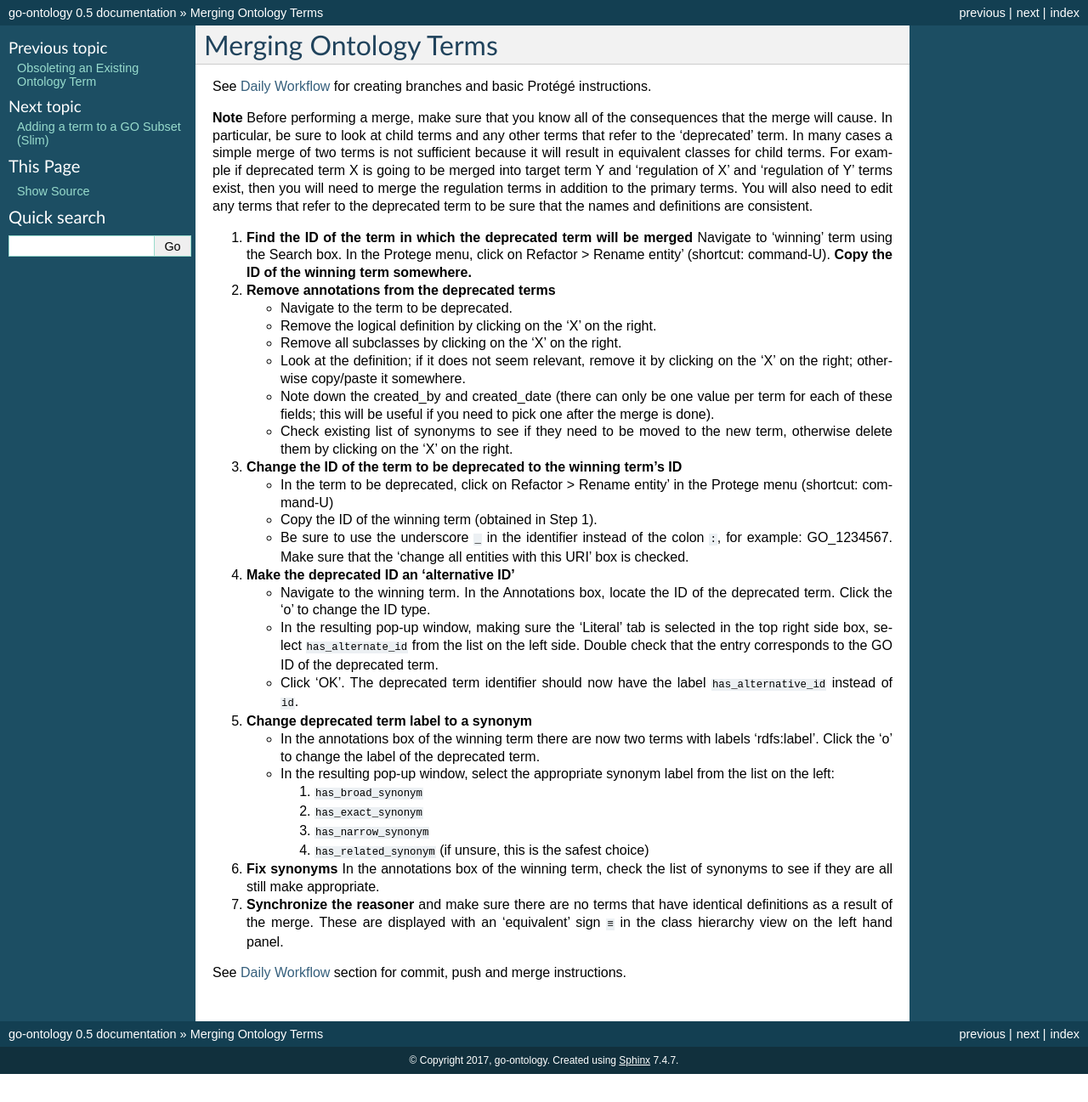
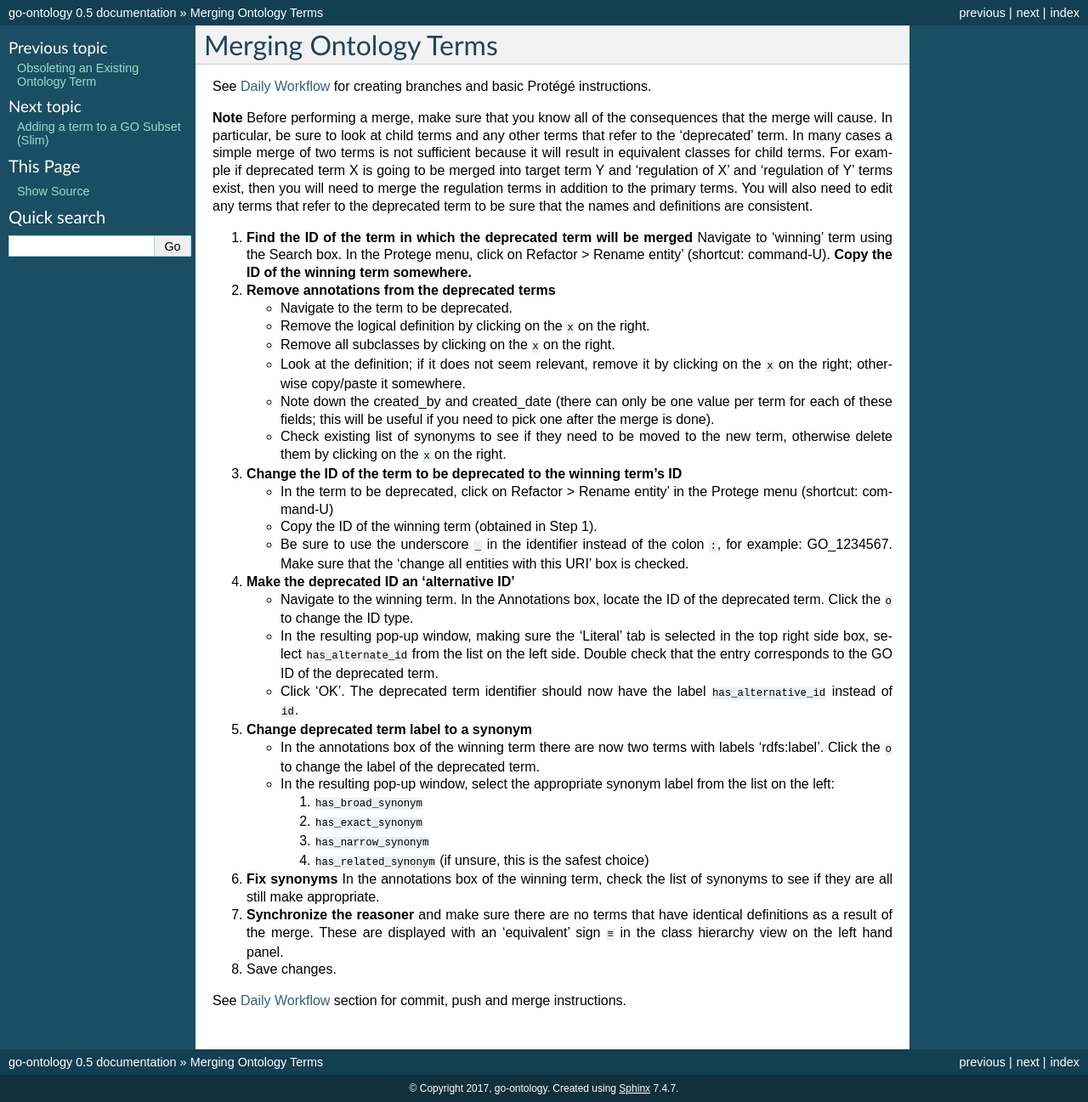
Before and after one commit to geneontology/go-ontology, a Sphinx documentation site: the page built from docs/MergeTerms.md, in a window 1280 px wide. Shown: the whole page at 85% size. Built offline with Sphinx 7.4.7, drawn with Linux system fonts in a browser that asks for light colours; before the commit the page ends 1264 px from its top, so only the background shows below that.

Commit message:
Update MergeTerms.md

````diff
--- a/docs/MergeTerms.md
+++ b/docs/MergeTerms.md
@@ -10,11 +10,11 @@ See [Daily Workflow](http://go-ontology.readthedocs.io/en/latest/Installgit.html
 
  2. **Remove annotations from the deprecated terms**
     - Navigate to the term to be deprecated.
-    - Remove the logical definition by clicking on the 'X' on the right.
-    - Remove all subclasses by clicking on the 'X' on the right.
-    - Look at the definition; if it does not seem relevant, remove it by clicking on the 'X' on the right; otherwise copy/paste it somewhere.
+    - Remove the logical definition by clicking on the ```x``` on the right.
+    - Remove all subclasses by clicking on the ```x``` on the right.
+    - Look at the definition; if it does not seem relevant, remove it by clicking on the ```x``` on the right; otherwise copy/paste it somewhere.
     - Note down the created_by and created_date (there can only be one value per term for each of these fields; this will be useful if you need to pick one after the merge is done).
-    - Check existing list of synonyms to see if they need to be moved to the new term, otherwise delete them by clicking on the 'X' on the right.
+    - Check existing list of synonyms to see if they need to be moved to the new term, otherwise delete them by clicking on the ```x``` on the right.
 
 3.  **Change the ID of the term to be deprecated to the winning term's ID**
     - In the term to be deprecated, click on Refactor > Rename entity’ in the Protege menu (shortcut: command-U)
@@ -22,12 +22,12 @@ See [Daily Workflow](http://go-ontology.readthedocs.io/en/latest/Installgit.html
     - Be sure to use the underscore ```_``` in the identifier instead of the colon ```:```, for example: GO_1234567. Make sure that the 'change all entities with this URI' box is checked.
 
  4. **Make the deprecated ID an 'alternative ID'**
-    - Navigate to the winning term. In the Annotations box, locate the ID of the deprecated term. Click the 'o' to change the ID type.
+    - Navigate to the winning term. In the Annotations box, locate the ID of the deprecated term. Click the ```o``` to change the ID type.
     - In the resulting pop-up window, making sure the 'Literal' tab is selected in the top right side box, select ```has_alternate_id``` from the list on the left side. Double check that the entry corresponds to the GO ID of the deprecated term.
     - Click 'OK'. The deprecated term identifier should now have the label ```has_alternative_id``` instead of ```id```.
 
 5. **Change deprecated term label to a synonym**
-    - In the annotations box of the winning term there are now two terms with labels 'rdfs:label'. Click the 'o' to change the label of the  deprecated term.
+    - In the annotations box of the winning term there are now two terms with labels 'rdfs:label'. Click the ```o``` to change the label of the  deprecated term.
     - In the resulting pop-up window, select the appropriate synonym label from the list on the left:
       1.	```has_broad_synonym```
       2.	```has_exact_synonym```
@@ -39,5 +39,6 @@ See [Daily Workflow](http://go-ontology.readthedocs.io/en/latest/Installgit.html
 
 7. **Synchronize the reasoner** and make sure there are no terms that have identical definitions as a result of the merge. These are displayed with an 'equivalent' sign `≡` in the class hierarchy view on the left hand panel.
 
+8. Save changes.
 
 See [Daily Workflow](http://go-ontology.readthedocs.io/en/latest/Installgit.html#daily-workflow-committing-pushing-and-merging-your-changes-to-the-repository) section for commit, push and merge instructions.
````
